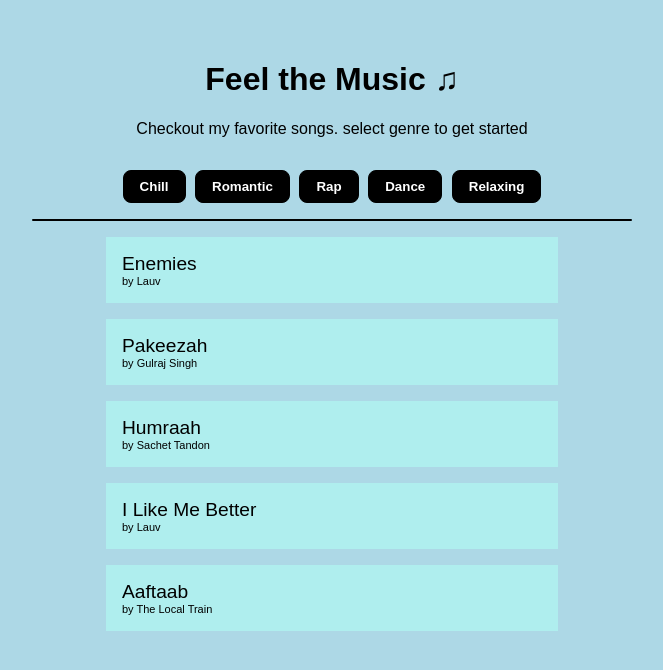
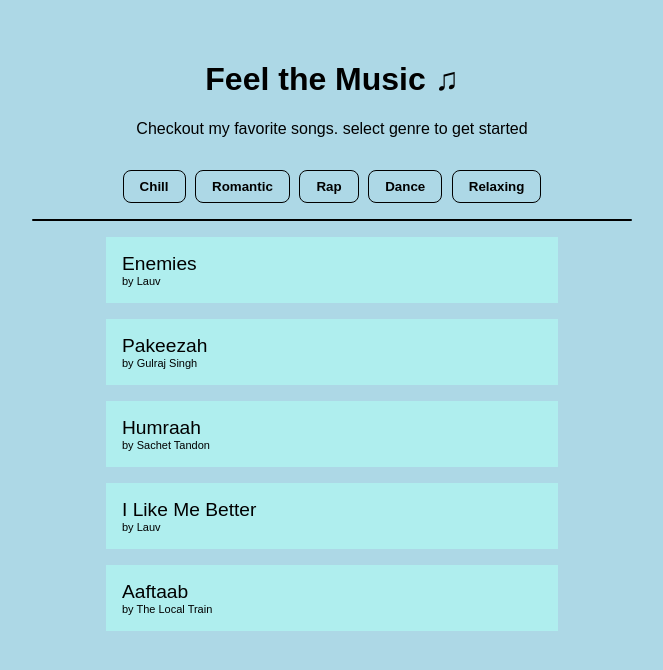
Before and after one commit to Raj-Thombare/Feel-the-Music, a React (Create React App) app: page / in a window 1280 px wide. Shown: the top 670 px of the page, without its empty margins (308-971 px from the left). Built offline with nearby package versions, Linux system fonts and the light colour scheme.

Commit message:
style: done

```diff
--- a/src/styles.css
+++ b/src/styles.css
@@ -16,15 +16,15 @@ button {
   border-radius: 0.5rem;
   border: 1px solid black;
   cursor: pointer;
-  background-color: black;
-  color: white;
+  background-color: transparent;
+  color: black;
   font-weight: bold;
 }
 
 button:hover {
   border: 1px solid black;
-  background-color: transparent;
-  color: black;
+  background-color: black;
+  color: white;
   font-weight: bold;
 }
 
```
